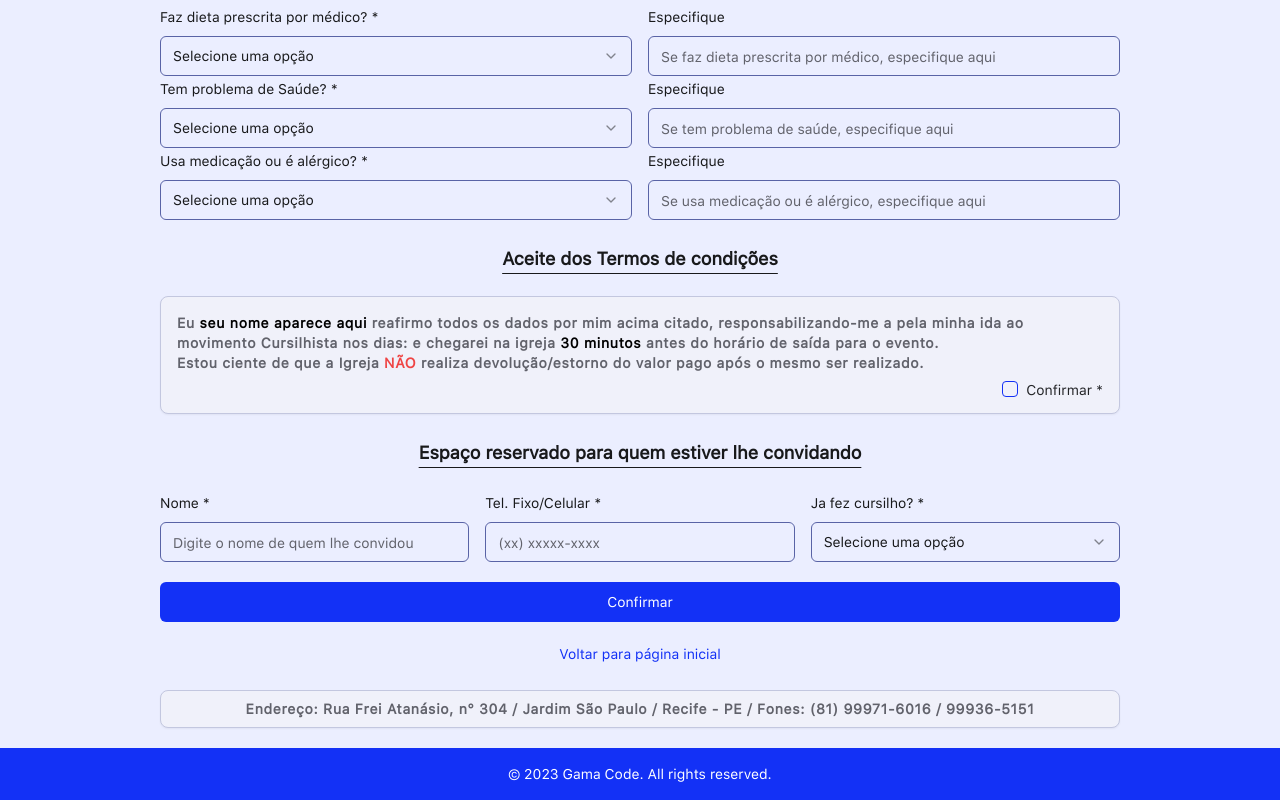
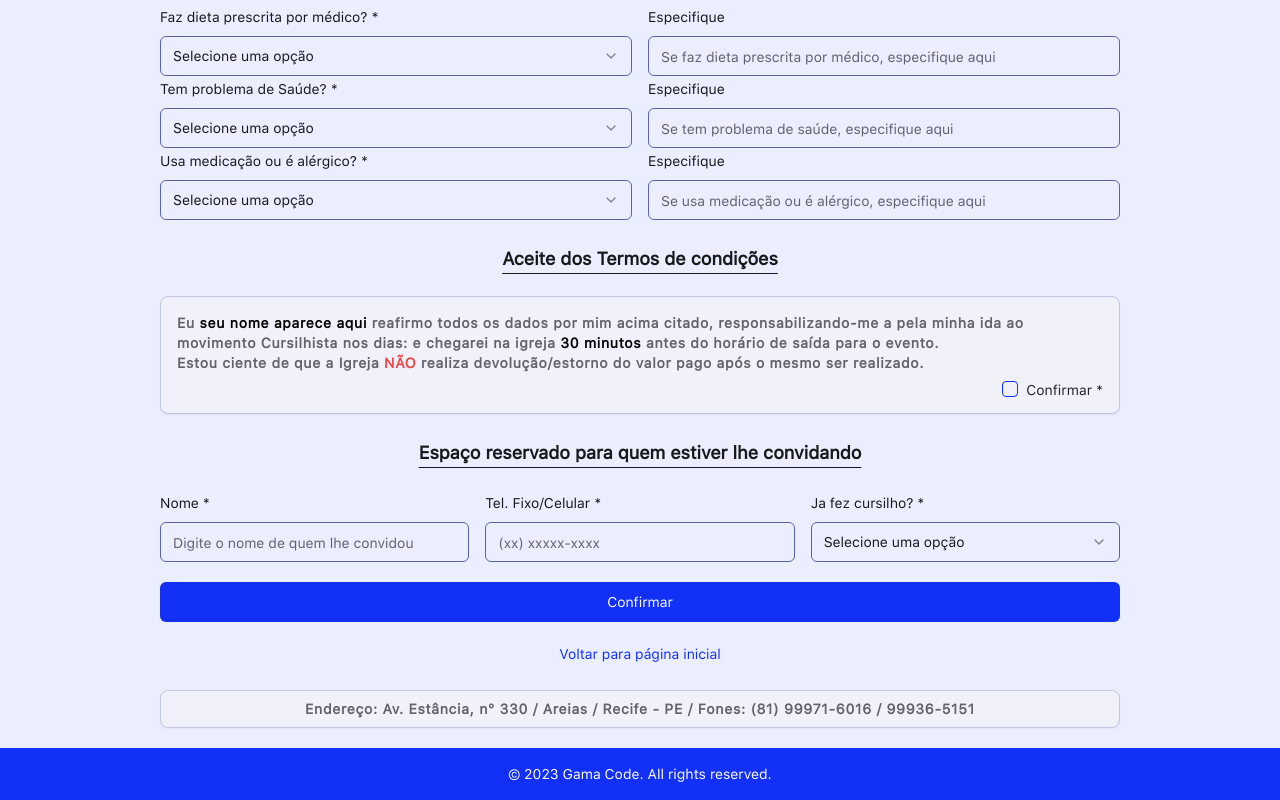
Before and after one commit to italogama/icr-cursilho, a Next.js app: page /register in a window 1280 px wide. Shown: the part 1138-1938 px from the top of the page. Built offline with nearby package versions, Linux system fonts and the light colour scheme.

Commit message:
Update endereco

```diff
--- a/components/register-form.tsx
+++ b/components/register-form.tsx
@@ -1106,7 +1106,7 @@ export function RegisterForm({ className, ...props }: RegisterFormProps) {
           </Link>
           <Card className="p-2 text-center mt-4">
             <p className="text-xs font-bold tracking-wider text-muted-foreground md:text-sm">
-              Endereço: Rua Frei Atanásio, n° 304 / Jardim São Paulo / Recife -
+              Endereço: Av. Estância, n° 330 / Areias / Recife -
               PE / Fones: (81) 99971-6016 / 99936-5151
             </p>
           </Card>
```
